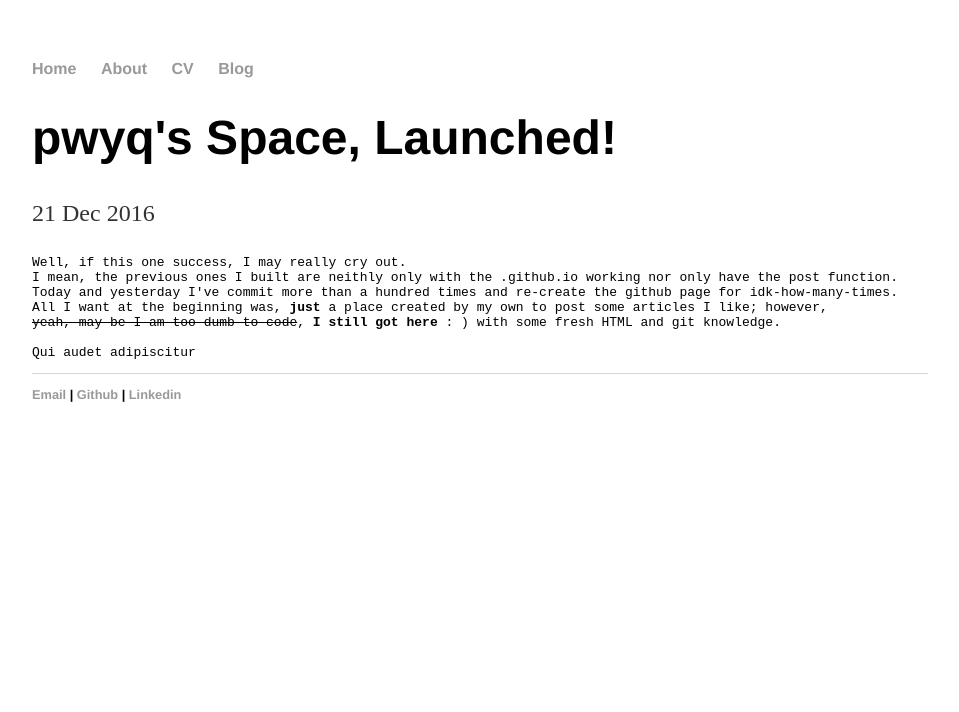
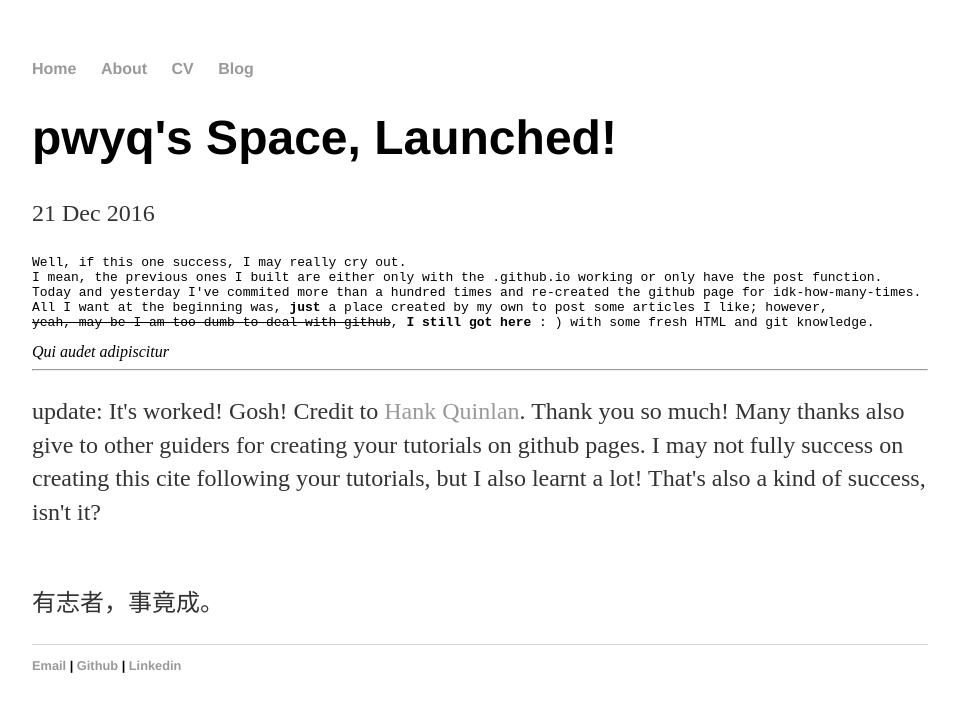
Before and after one commit to pwyq/blog, a Jekyll site: the page built from _posts/2016-12-21-pwyq-site-launched.md, in a window 1280 px wide. Shown: the top 712 px of the page, without its empty margins (160-1119 px from the left). Built offline with Jekyll 4.4.1, drawn with Linux system fonts in a browser that asks for light colours.

Commit message:
Update 2016-12-21-pwyq-site-launched.md
It's worked!!

```diff
--- a/_posts/2016-12-21-pwyq-site-launched.md
+++ b/_posts/2016-12-21-pwyq-site-launched.md
@@ -5,10 +5,15 @@ date: 2016-12-21
 ---
 <pre>
 Well, if this one success, I may really cry out.
-I mean, the previous ones I built are neithly only with the .github.io working nor only have the post function.
-Today and yesterday I've commit more than a hundred times and re-create the github page for idk-how-many-times.
+I mean, the previous ones I built are either only with the .github.io working or only have the post function.
+Today and yesterday I've commited more than a hundred times and re-created the github page for idk-how-many-times.
 All I want at the beginning was, <strong>just</strong> a place created by my own to post some articles I like; however,
-<del>yeah, may be I am too dumb to code</del>, <strong>I still got here</strong> : ) with some fresh HTML and git knowledge.
+<del>yeah, may be I am too dumb to deal with github</del>, <strong>I still got here</strong> : ) with some fresh HTML and git knowledge.
+</pre>
+<quote><i>Qui audet adipiscitur</i></quote>
+<hr>
 
-<quote>Qui audet adipiscitur</quote>
-</pre>
+<p>update: It's worked! Gosh! Credit to <a href="http://jmcglone.com/guides/github-pages/">Hank Quinlan</a>. Thank you so much!
+Many thanks also give to other guiders for creating your tutorials on github pages. I may not fully success on creating this cite following your tutorials, but I also learnt a lot! That's also a kind of success, isn't it?</p>
+<br>
+有志者，事竟成。
```
